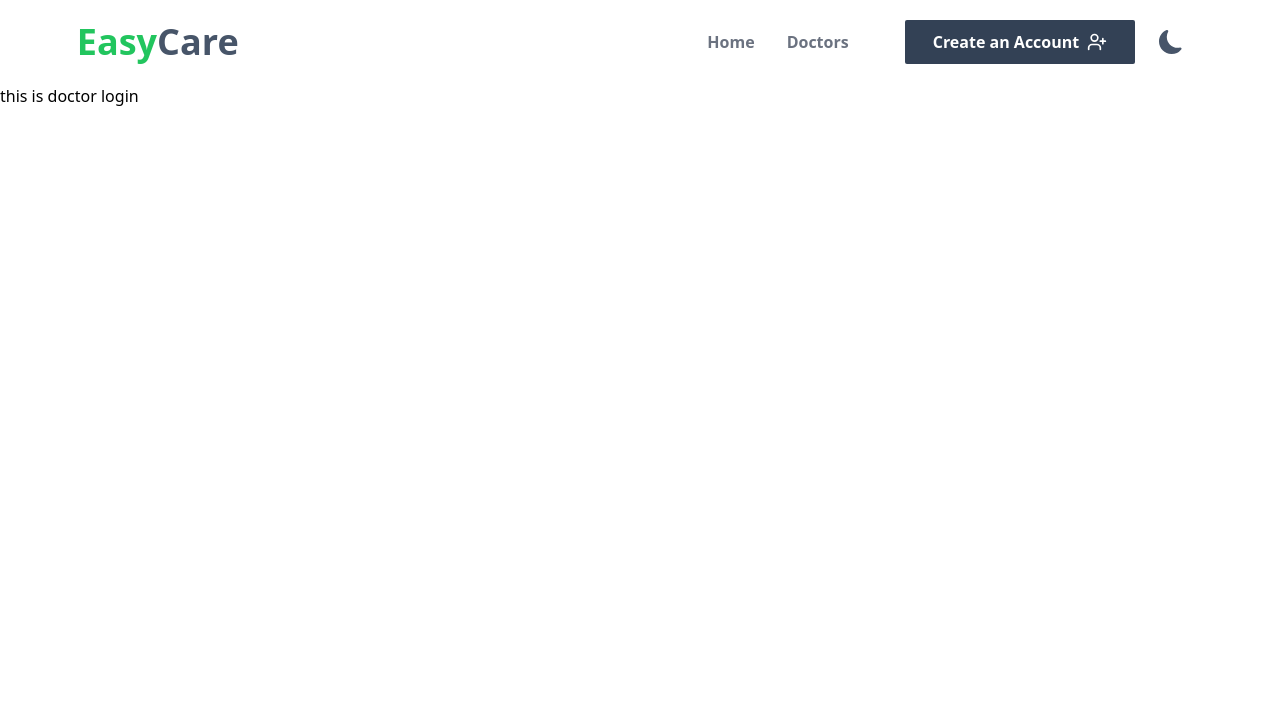
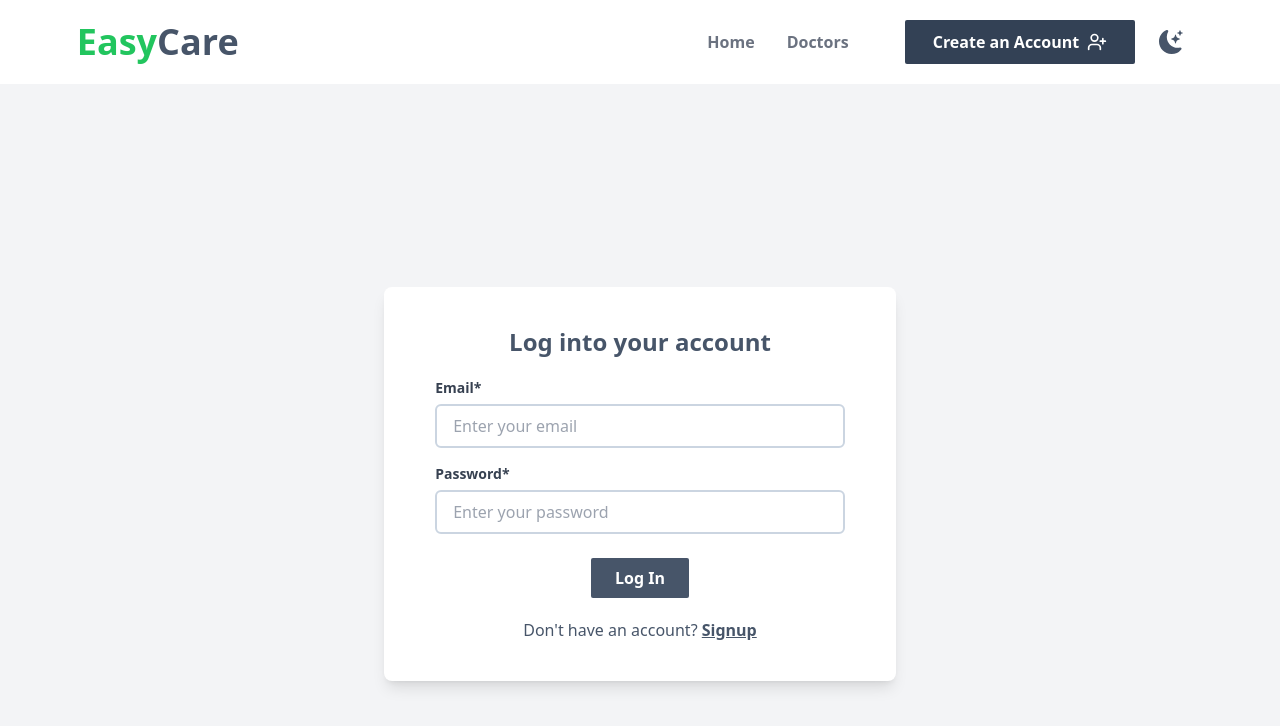
Before and after one commit to rabiulahsan/doctor-booking-client, a React (Vite) app: page /doctor/login in a window 1280 px wide. Shown: the top 726 px of the page. Built offline with nearby package versions, Linux system fonts and the light colour scheme; no server answers.

Commit message:
log in page functional

```diff
--- a/src/Pages/HomePage/Navbar/Navbar.jsx
+++ b/src/Pages/HomePage/Navbar/Navbar.jsx
@@ -1,6 +1,6 @@
 import "./navbar.css";
 import { useEffect, useState } from "react";
-import { BsFillMoonFill, BsFillSunFill } from "react-icons/bs";
+import { BsFillMoonStarsFill, BsFillSunFill } from "react-icons/bs";
 import { MdOutlineLogout } from "react-icons/md";
 import { Link, useNavigate } from "react-router-dom";
 import ActiveLink from "../../../Components/ActiveLink/ActiveLink";
@@ -128,7 +128,7 @@
                 onClick={handleNight}
                 className="mr-5 text-2xl"
               >
-                <BsFillMoonFill />
+                <BsFillMoonStarsFill />
               </button>
             )}
           </div>
--- a/src/Pages/LoginFunction/DoctorLogin/DoctorLogin.jsx
+++ b/src/Pages/LoginFunction/DoctorLogin/DoctorLogin.jsx
@@ -1,5 +1,127 @@
+import useAuth from "../../../Hooks/UseAuth/UseAuth";
+import { Link, useLocation, useNavigate } from "react-router-dom";
+import { useState } from "react";
+import { useForm } from "react-hook-form";
+
 const DoctorLogin = () => {
-  return <div>this is doctor login</div>;
+  const { signIn } = useAuth();
+  const navigate = useNavigate();
+
+  const location = useLocation();
+  const from = location.state?.from?.pathname || "/";
+
+  const [error, setError] = useState("");
+
+  const {
+    register,
+    handleSubmit,
+    reset,
+    formState: { errors },
+  } = useForm();
+
+  const onSubmit = (data) => {
+    signIn(data.email, data.password)
+      .then((result) => {
+        const user = result.user;
+        console.log(user);
+        reset();
+        navigate(from, { replace: true });
+
+        //todo display toast
+      })
+      .catch((error) => {
+        setError(error.message);
+      });
+  };
+
+  return (
+    <div className="bg-gray-100 min-h-screen flex items-center justify-center py-[2%]">
+      <div className="bg-white shadow-lg rounded-lg py-[3%] px-[4%]  max-w-lg w-full">
+        <h1 className="text-slate-600 font-bold text-2xl text-center">
+          Log into your account
+        </h1>
+        <form
+          onSubmit={handleSubmit(onSubmit)}
+          className="w-full max-w-lg mx-auto mt-[5%]"
+        >
+          <div className="form-control mb-4">
+            <label className="label block text-gray-700 text-sm font-bold mb-[6px]">
+              <span className="label-text">Email*</span>
+            </label>
+            <input
+              type="email"
+              {...register("email", { required: true })}
+              placeholder="Enter your email"
+              className="border-2 border-slate-300 rounded-md w-full py-2 px-4 text-slate-700   focus:outline-none"
+            />
+            {errors.email && (
+              <span className="text-red-600 font-semibold text-sm">
+                Email is required
+              </span>
+            )}
+          </div>
+
+          <div className="form-control mb-4">
+            <label className="label block text-gray-700 text-sm font-bold mb-[6px]">
+              <span className="label-text">Password*</span>
+            </label>
+            <input
+              type="password"
+              {...register("password", {
+                required: true,
+                minLength: 6,
+                maxLength: 20,
+                pattern: /(?=.*[A-Z])(?=.*[!@#$&*])(?=.*[0-9])(?=.*[a-z])/, // At least one uppercase, lowercase, number, and special character
+              })}
+              placeholder="Enter your password"
+              className="border-2 border-slate-300 rounded-md w-full py-2 px-4 text-slate-700   focus:outline-none "
+            />
+            {errors.password?.type === "required" && (
+              <p className="text-red-600 font-semibold text-sm">
+                Password is required
+              </p>
+            )}
+            {errors.password?.type === "minLength" && (
+              <p className="text-red-600 font-semibold text-sm">
+                Password must be at least 6 characters
+              </p>
+            )}
+            {errors.password?.type === "maxLength" && (
+              <p className="text-red-600 font-semibold text-sm">
+                Password must be less than 20 characters
+              </p>
+            )}
+            {errors.password?.type === "pattern" && (
+              <p className="text-red-600 font-semibold text-sm">
+                Password must have one uppercase, one lowercase, one number, and
+                one special character.
+              </p>
+            )}
+          </div>
+
+          {error && (
+            <p className="text-red-600 font-semibold text-sm my-5">{error}</p>
+          )}
+
+          <div className="form-control mt-6 flex justify-center items-center">
+            <input
+              className="cursor-pointer text-center bg-slate-600 hover:bg-slate-700 text-white font-semibold py-2 px-6 rounded-sm focus:outline-none "
+              type="submit"
+              value="Log In"
+            />
+          </div>
+        </form>
+
+        <p className="mt-5  text-slate-600 text-center">
+          Don&apos;t have an account?{" "}
+          <Link to="/doctor/signup">
+            {" "}
+            <span className="underline font-bold ">Signup</span>
+          </Link>
+        </p>
+      </div>
+    </div>
+  );
 };
 
 export default DoctorLogin;
--- a/src/Pages/LoginFunction/DoctorLogin/DoctorSignup.jsx
+++ b/src/Pages/LoginFunction/DoctorLogin/DoctorSignup.jsx
@@ -61,7 +61,7 @@
   };
 
   return (
-    <div className="bg-gray-100 flex items-center justify-center py-[2%]">
+    <div className="bg-gray-100 min-h-screen flex items-center justify-center py-[2%]">
       <div className="bg-white shadow-lg rounded-lg py-[3%] px-[4%]  max-w-lg w-full">
         <h1 className="text-slate-600 font-bold text-2xl text-center">
           Provide Your Information
```
